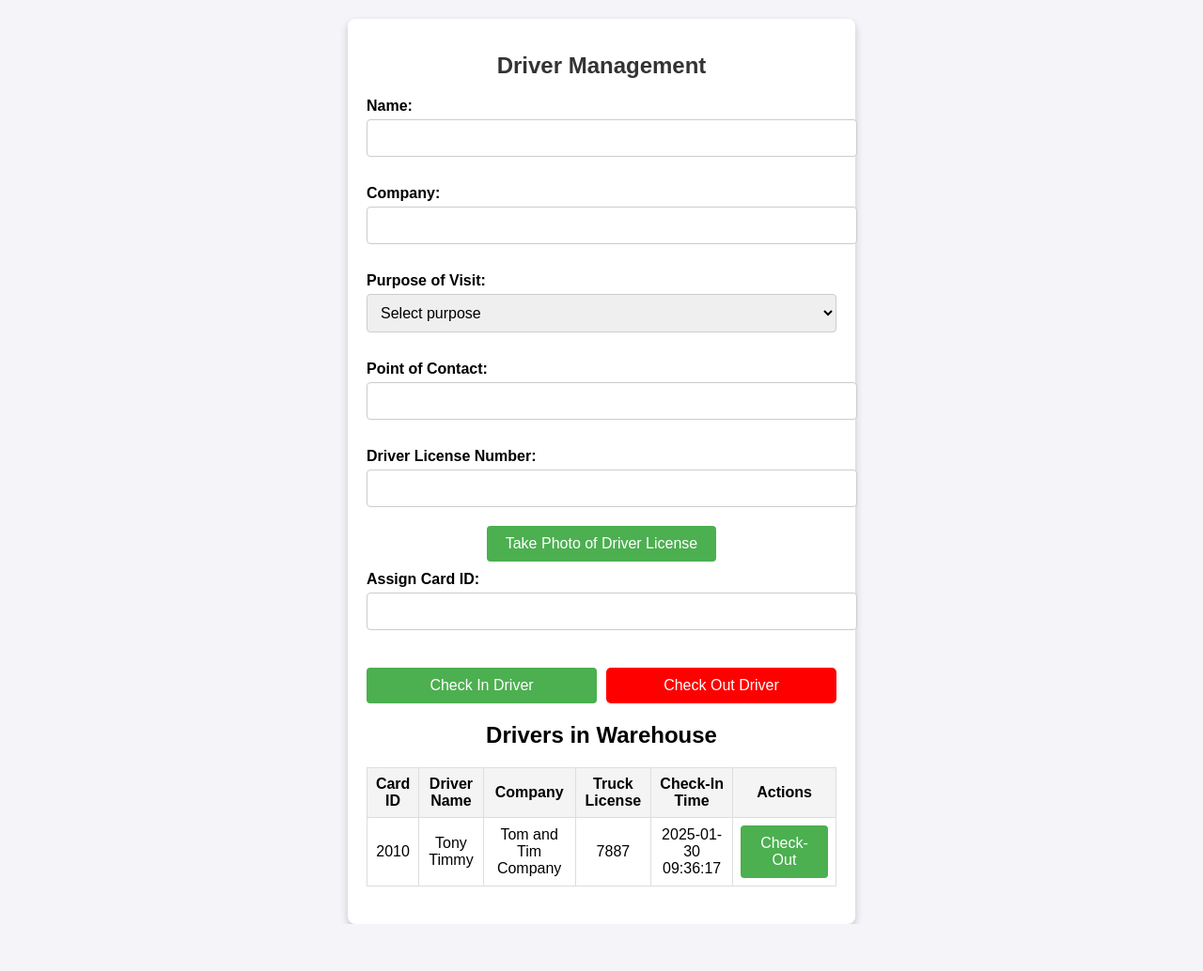
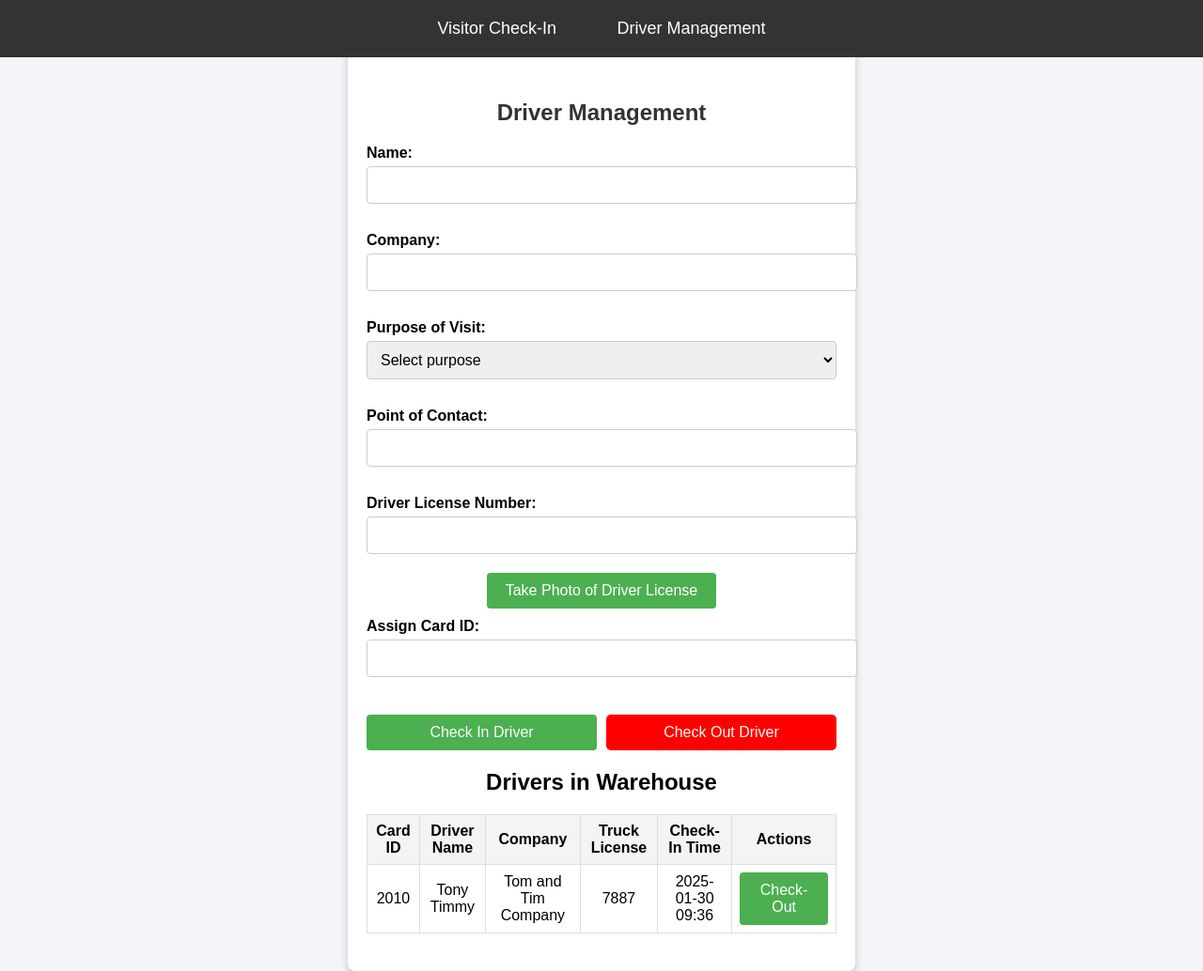
Before and after one commit to revigor/visitor-alert, a Flask app: page /drivers in a window 1280 px wide. Shown: the whole page at 94% size. Before the commit the page ends 984 px from the top, so only its background shows below. Run offline with Flask 3, Linux system fonts and the light colour scheme; data comes from the database, SQL or seed files in the repository; both versions use the stored data as it was after the commit.

Commit message:
Add nav bar, fix time format
Add navigation bar to switch between Visitor Check-In and Driver Management sites. Fix time to correct format

```diff
--- a/app.py
+++ b/app.py
@@ -39,7 +39,7 @@ class Visitor(db.Model):
     purpose = db.Column(db.String(200), nullable=False)
     department = db.Column(db.String(50), nullable=False)
     photo_path = db.Column(db.String(200), nullable=True)
-    timestamp = db.Column(db.DateTime, default=datetime.utcnow)
+    timestamp = db.Column(db.DateTime, default=lambda: datetime.now().replace(microsecond=0))
 
 class Driver(db.Model):
     id = db.Column(db.Integer, primary_key=True)
@@ -49,7 +49,7 @@ class Driver(db.Model):
     card_id = db.Column(db.String(50), unique=True, nullable=False)
     purpose_of_visit = db.Column(db.String(100), nullable=False)  # New column
     point_of_contact = db.Column(db.String(100), nullable=False)  # New column
-    check_in_time = db.Column(db.DateTime, default=datetime.utcnow)
+    check_in_time = db.Column(db.DateTime, default=lambda: datetime.now().replace(microsecond=0))
     check_out_time = db.Column(db.DateTime, nullable=True)
 
 # --- HELPER FUNCTIONS ---
@@ -191,7 +191,7 @@ def drivers():
         if photo_data:
             try:
                 # Create a unique filename based on the current timestamp
-                filename = f"{datetime.utcnow().strftime('%Y%m%d%H%M%S')}_driver.jpg"
+                filename = f"{datetime.now().replace(microsecond=0).strftime('%Y%m%d%H%M')}_driver.jpg"
                 photo_path = os.path.join(app.config["UPLOAD_FOLDER"], filename)
 
                 # Decode the base64 data and save it as an image
@@ -217,7 +217,7 @@ def drivers():
             existing_driver.truck_license = truck_license
             existing_driver.purpose_of_visit = purpose_of_visit
             existing_driver.point_of_contact = point_of_contact
-            existing_driver.check_in_time = datetime.utcnow()
+            existing_driver.check_in_time = datetime.now().replace(microsecond=0)
             existing_driver.check_out_time = None
             db.session.commit()
             flash(f"Driver {driver_name} has been checked in again.", "success")
@@ -265,7 +265,7 @@ def checkout(card_id):
     driver = Driver.query.filter_by(card_id=card_id).first()
     if driver:
         if driver.check_out_time is None:
-            driver.check_out_time = datetime.utcnow()
+            driver.check_out_time = datetime.now().replace(microsecond=0)
             db.session.commit()
             return "Driver checked out successfully.", 200
         else:
--- a/static/styles.css
+++ b/static/styles.css
@@ -18,6 +18,7 @@ body {
     padding: 20px;
     text-align: center;
     margin-top: 20px; /* Add margin for spacing from the top */
+    padding-top: 70px;
 }
 
 h1 {
@@ -122,7 +123,7 @@ table th {
     }
 
     .container {
-        padding: 15px; /* Adjust container padding for smaller screens */
+        padding: 70px 15px 15px; /* Add top padding to prevent overlap */
     }
 
     input, select, button {
@@ -133,6 +134,7 @@ table th {
         font-size: 14px; /* Adjust label size for smaller screens */
     }
 }
+
 
 .button-container {
     display: flex;
@@ -145,3 +147,28 @@ button {
     flex: 1; /* Ensure buttons take equal space */
     text-align: center; /* Center text inside the buttons */
 }
+
+nav {
+    width: 100%;
+    background-color: #333; /* Dark background */
+    padding: 10px 0;
+    text-align: center; /* Centers the links */
+    position: fixed; /* Makes it stick to the top */
+    top: 0;
+    left: 0;
+    z-index: 1000; /* Ensures it's above other content */
+}
+
+nav a {
+    color: white;
+    text-decoration: none;
+    font-size: 18px;
+    margin: 0 15px;
+    padding: 10px 15px;
+    display: inline-block;
+}
+
+nav a:hover {
+    background-color: #555;
+    border-radius: 5px;
+}
--- a/templates/drivers.html
+++ b/templates/drivers.html
@@ -7,6 +7,12 @@
     <link rel="stylesheet" href="{{ url_for('static', filename='styles.css') }}">
     <script src="https://unpkg.com/html5-qrcode" type="text/javascript"></script>
 </head>
+
+<nav>
+    <a href="/">Visitor Check-In</a>
+    <a href="/drivers">Driver Management</a>
+</nav>
+
 <body>
     <div class="container">
         <h1>Driver Management</h1>
@@ -94,7 +100,7 @@
                             <td>{{ driver.name }}</td>
                             <td>{{ driver.company_name }}</td>
                             <td>{{ driver.truck_license }}</td>
-                            <td>{{ driver.check_in_time }}</td>
+                            <td>{{ driver.check_in_time.strftime('%Y-%m-%d %H:%M') }}</td>
                             <td>
                                 <form method="POST" action="{{ url_for('checkout', card_id=driver.card_id | safe) }}" style="display:inline;">
                                     <button type="submit">Check-Out</button>
```
Also changed, not shown: instance/warehouse.db.
